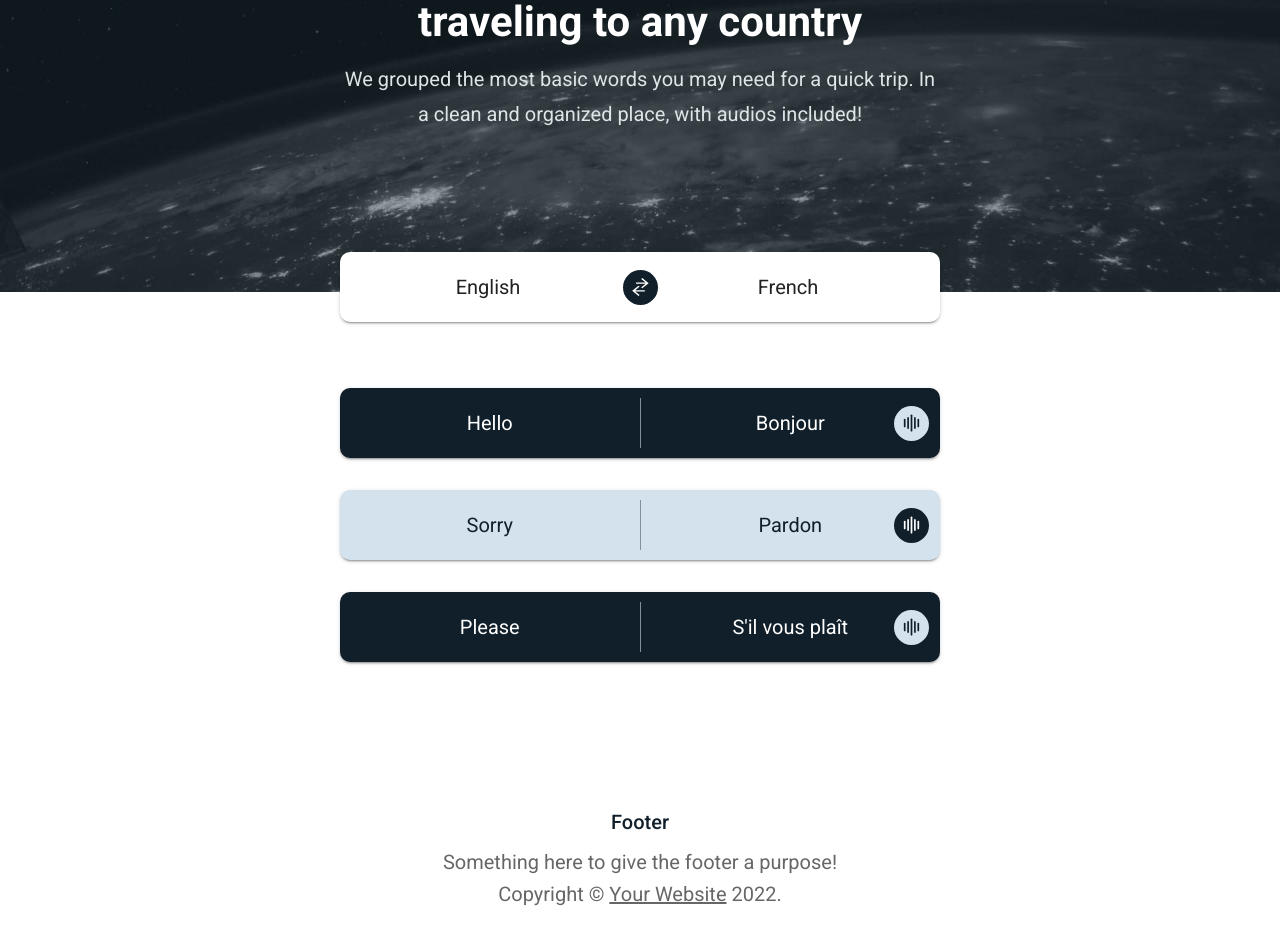
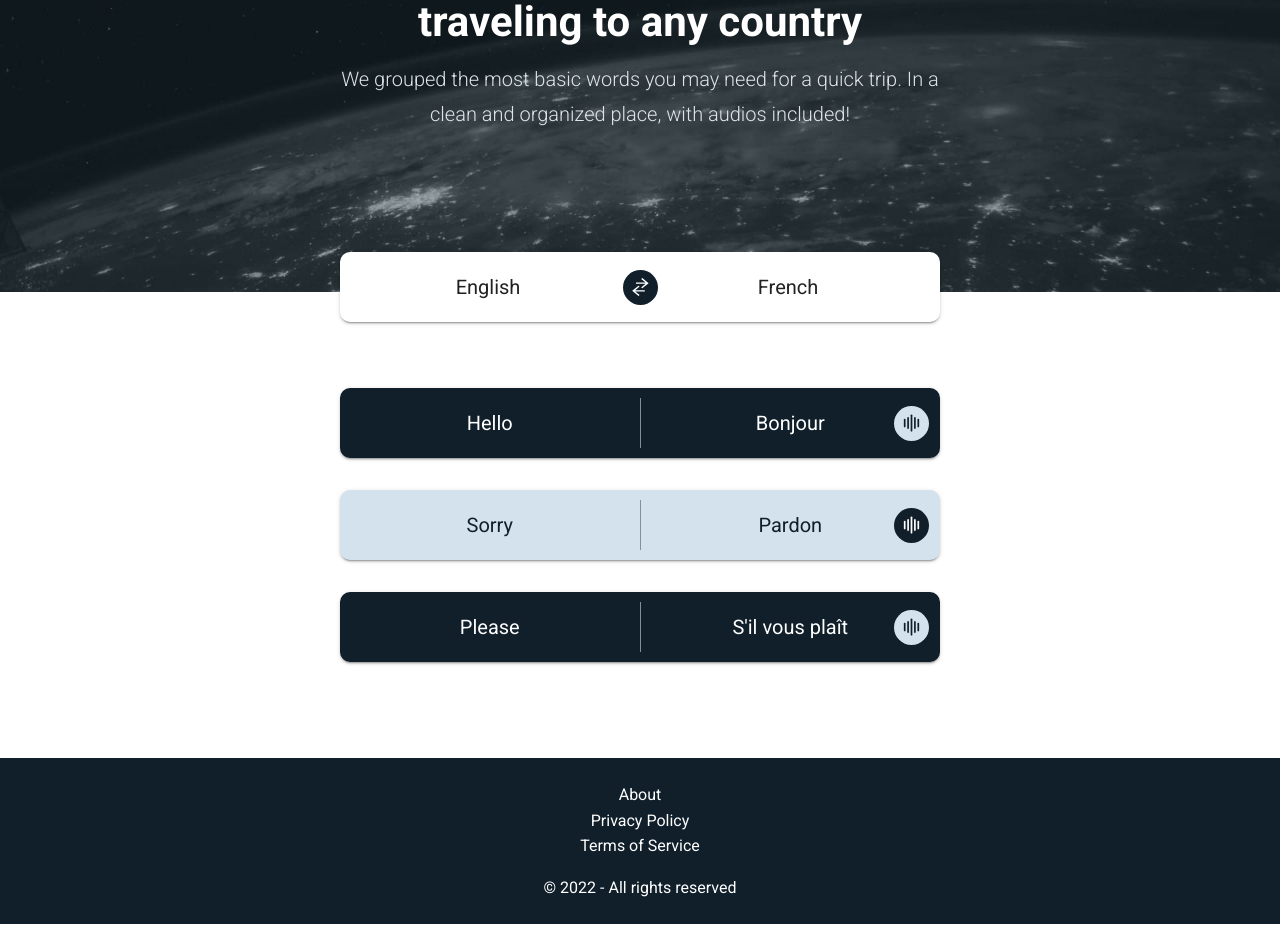
Before and after one commit to giti1997/basic-words, a React (Create React App) app in the folder front/: page / in a window 1280 px wide. Shown: the part 232-1184 px from the top of the page. After the commit the page ends 1156 px from the top, so only its background shows below. Built offline with nearby package versions, Linux system fonts and the light colour scheme.

Commit message:
Add footer

```diff
--- a/front/src/Footer.tsx
+++ b/front/src/Footer.tsx
@@ -3,33 +3,27 @@ import Link from '@mui/material/Link'
 import Typography from '@mui/material/Typography'
 import React, { FC } from 'react'
 
-function Copyright() {
-  return (
-    <Typography variant="body2" color="text.secondary" align="center">
-      {'Copyright © '}
-      <Link color="inherit" href="https://mui.com/">
-        Your Website
-      </Link>{' '}
-      {new Date().getFullYear()}
-      {'.'}
+const Footer: FC = () => (
+  <Box sx={{ backgroundColor: 'primary.main', padding: 3 }} component="footer">
+    <Link href="about">
+      <Typography variant="h6" align="center">
+        About
+      </Typography>
+    </Link>
+    <Link href="privacy_policy">
+      <Typography variant="h6" align="center">
+        Privacy Policy
+      </Typography>
+    </Link>
+    <Link href="terms_of_service">
+      <Typography variant="h6" align="center">
+        Terms of Service
+      </Typography>
+    </Link>
+
+    <Typography variant="h6" align="center" marginTop={2}>
+      © {new Date().getFullYear()} - All rights reserved
     </Typography>
-  )
-}
-
-const Footer: FC = () => (
-  <Box sx={{ bgcolor: 'background.paper', p: 6 }} component="footer">
-    <Typography variant="h6" align="center" gutterBottom>
-      Footer
-    </Typography>
-    <Typography
-      variant="subtitle1"
-      align="center"
-      color="text.secondary"
-      component="p"
-    >
-      Something here to give the footer a purpose!
-    </Typography>
-    <Copyright />
   </Box>
 )
 
--- a/front/src/theme.ts
+++ b/front/src/theme.ts
@@ -35,24 +35,29 @@ const theme = createTheme({
       fontWeight: 'bold',
       color: DEFAULT_COLORS.white,
     },
+    h6: {
+      fontSize: 'min(16px, 3vw)',
+      fontWeight: 'normal',
+      color: DEFAULT_COLORS.white,
+    },
     subtitle1: {
       fontSize: 'min(20px, 4vw)',
-      fontWeight: 'light',
+      fontWeight: 'lighter',
       color: DEFAULT_COLORS.gainsboro,
     },
     body1: {
       fontSize: 'min(20px, 4vw)',
-      fontWeight: 'regular',
+      fontWeight: 'normal',
       color: DEFAULT_COLORS.richBlack,
     },
     body2: {
       fontSize: 'min(20px, 4vw)',
-      fontWeight: 'regular',
+      fontWeight: 'normal',
       color: DEFAULT_COLORS.white,
     },
     caption: {
       fontSize: 'min(20px, 4vw)',
-      fontWeight: 'light',
+      fontWeight: 'normal',
       color: DEFAULT_COLORS.white,
     },
   },
```
